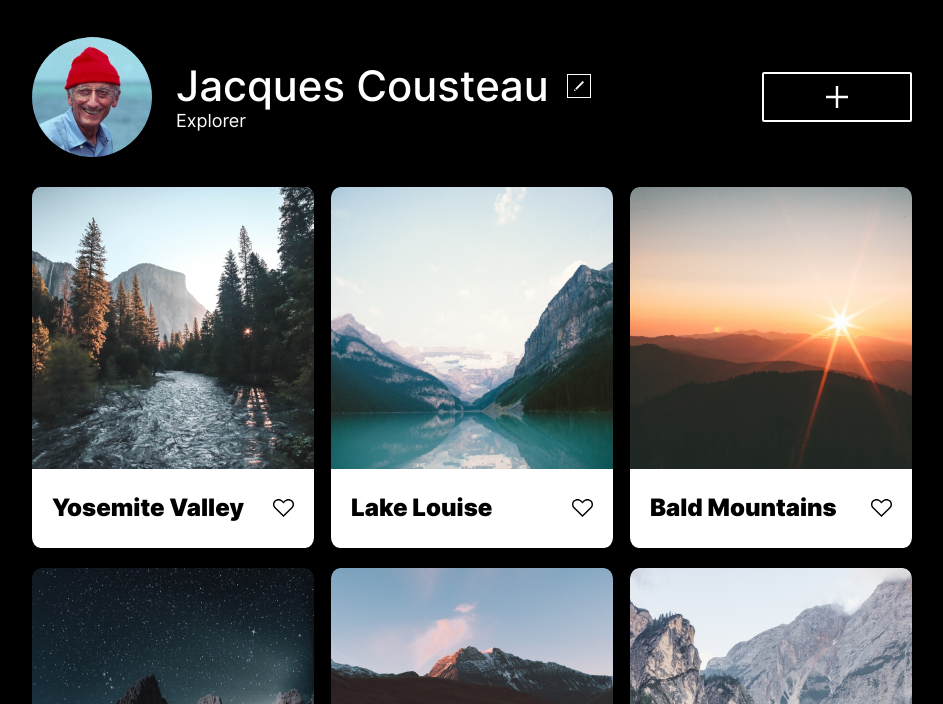
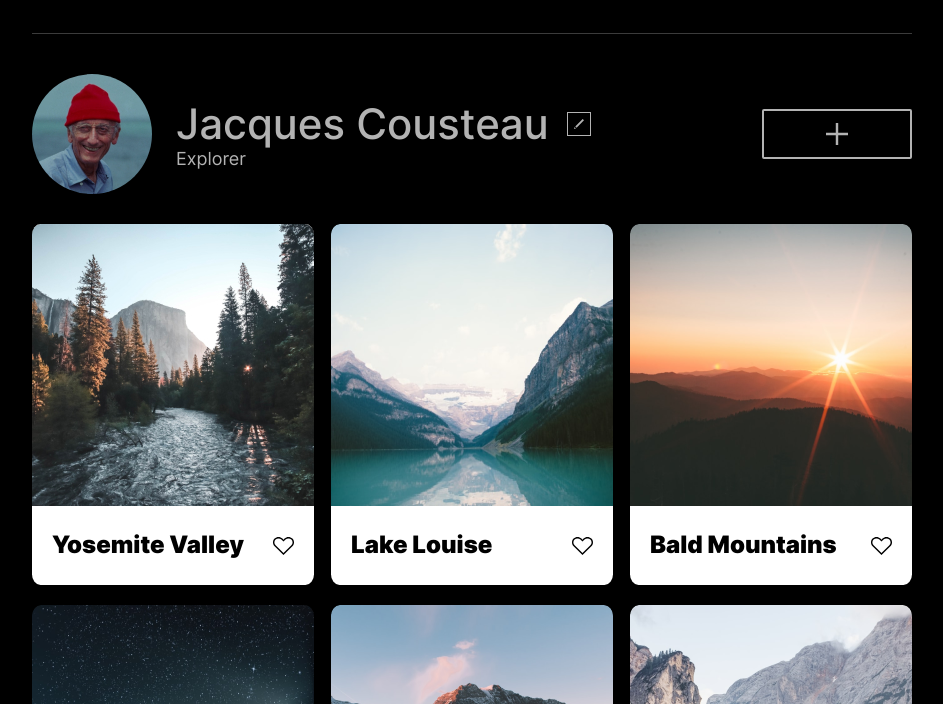
Before and after one commit to scottfulmer/se_project_aroundtheus, a plain HTML site: page index.html in a window 1280 px wide. Shown: the part 96-800 px from the top of the page, without its empty margins (168-1111 px from the left). Drawn offline with Linux system fonts and the light colour scheme.

Commit message:
added thin line between profile and header

```diff
--- a/blocks/profile.css
+++ b/blocks/profile.css
@@ -6,6 +6,9 @@
   width: 100%;
   position: relative;
   margin: 0 auto;
+  margin-top: 36.5px;
+  border-top: 1px solid #545454;
+  opacity: 0.7;
 }
 
 .profile__info {
```
